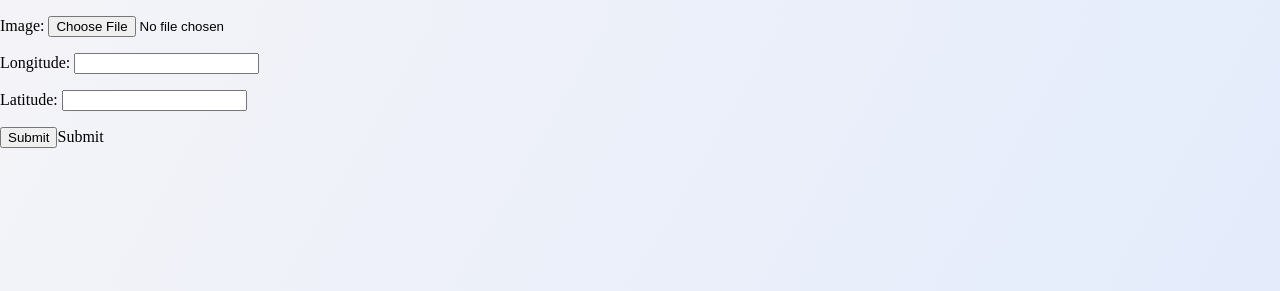
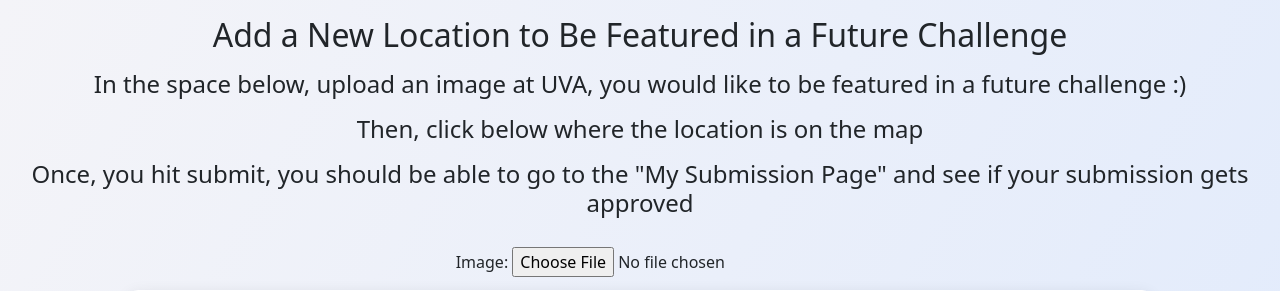
Before and after one commit to niketanand-7/GeoGuess-HoosWhere-, a Django app: page /challenge_form/ in a window 1280 px wide. Shown: the top 291 px of the page. Run offline with Django 4.2, Linux system fonts and the light colour scheme; some libraries are stand-ins or nearby versions.

Commit message:
Continued working on the challenge submit form

```diff
--- a/geoGuess/templates/challenge.html
+++ b/geoGuess/templates/challenge.html
@@ -1,40 +1,42 @@
-<!DOCTYPE html>
-<html lang="en">
-<head>
-    <meta charset="UTF-8">
-    <meta http-equiv="X-UA-Compatible" content="IE=edge">
-    <meta name="viewport" content="width=device-width, initial-scale=1.0">
+{% extends 'base.html' %}
+{% block content %}
 <title>Create Challenge</title>
 
 <!-- Google Maps CSS -->
 {% load static %}
-    <link rel="stylesheet" href="{% static 'geoGuess.css' %}" type="text/css" />
+<link rel="stylesheet" href="{% static 'geoGuess.css' %}" type="text/css"/>
 
 <!-- Google Maps API -->
-    <script src="https://maps.googleapis.com/maps/api/js?key={{ maps_api_key }}&callback=initialize&v=weekly" defer></script>
-</head>
+<script src="https://maps.googleapis.com/maps/api/js?key={{ maps_api_key }}&callback=initialize&v=weekly"
+        defer></script>
 <body>
-
+<div class="text-center">
+    <h2 class="my-3"> Add a New Location to Be Featured in a Future Challenge</h2>
+    <h4 class="my-3"> In the space below, upload an image at UVA, you would like to be featured in a future challenge
+        :)</h4>
+    <h4 class="my-3"> Then, click below where the location is on the map </h4>
+    <h4 class="my-3"> Once, you hit submit, you should be able to go to the "My Submission Page" and see if your
+        submission gets approved </h4>
+</div>
+<div class ="text-center">
     <form method="post" enctype="multipart/form-data">
         {% csrf_token %}
         {{ form.formset.errors }}
-      {{ form.as_p }}
         <!-- Image Upload Field -->
-   <!-- <label for="id_image">Image:</label>
+        <label class="my-3"for="id_image">Image:</label>
         <input type="file" name="image" id="id_image" required>
         <br>
 
-    Hidden Longitude and Latitude Fields (filled by the map click)
+        <!-- Hidden Longitude and Latitude Fields (filled by the map click) -->
         <input type="hidden" name="longitude" id="id_longitude">
         <input type="hidden" name="latitude" id="id_latitude">
 
-    Map Div
-    <div id="map" style="height: 400px;"></div>
+        <!-- Map Div -->
+        <div class="text-center" id="map" style="height: 400px; margin: 0 auto;"></div>
         <br>
-    -->
-    <input type="submit">Submit</input>
+        <input type="submit" value="Submit" class="my-3 text-white bg-primary"/>
     </form>
-
+</div>
 <!-- Google Maps Initialization -->
 <script>
     var map;
@@ -48,7 +50,7 @@
 
         map = new google.maps.Map(document.getElementById("map"), mapOptions);
 
-        google.maps.event.addListener(map, 'click', function(event) {
+        google.maps.event.addListener(map, 'click', function (event) {
             placeMarker(event.latLng);
         });
     }
@@ -70,6 +72,5 @@
     // This function will be called once the Google Maps script is loaded
     initialize();
 </script>
-
 </body>
-</html>
+{% endblock content %}
```
Lines whose indentation alone changed are shown as unchanged.
